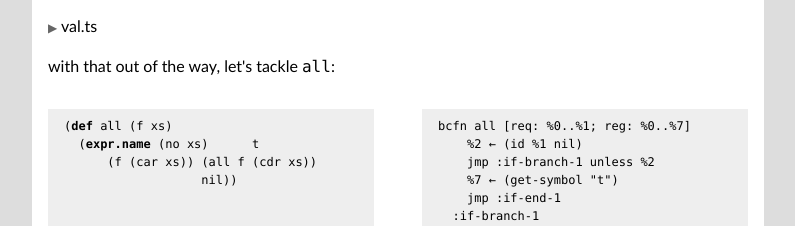
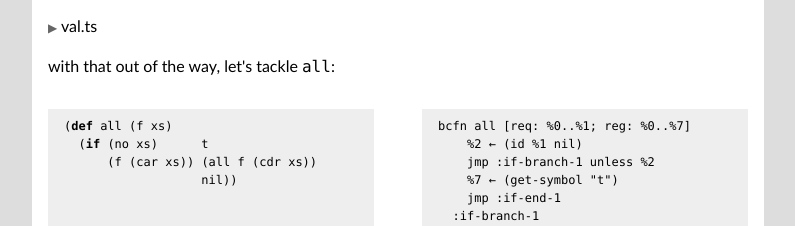
Before and after one commit to masak/syntax-driven, a React (Create React App) app: page / in a window 1280 px wide. Shown: the part 2180-2406 px from the top of the page, without its empty margins (242-1037 px from the left). Built offline with nearby package versions, Linux system fonts and the light colour scheme.

Commit message:
Put it in a hole, silly

```diff
--- a/src/components/Translation.js
+++ b/src/components/Translation.js
@@ -252,7 +252,7 @@ function prettySerialize(funcs) {
         if (expr instanceof Ast.Symbol) {
             result.push(
                 KEYWORDS.has(expr.name)
-                    ? <Keyword>expr.name</Keyword>
+                    ? <Keyword>{expr.name}</Keyword>
                     : expr.name
             );
         }
```
